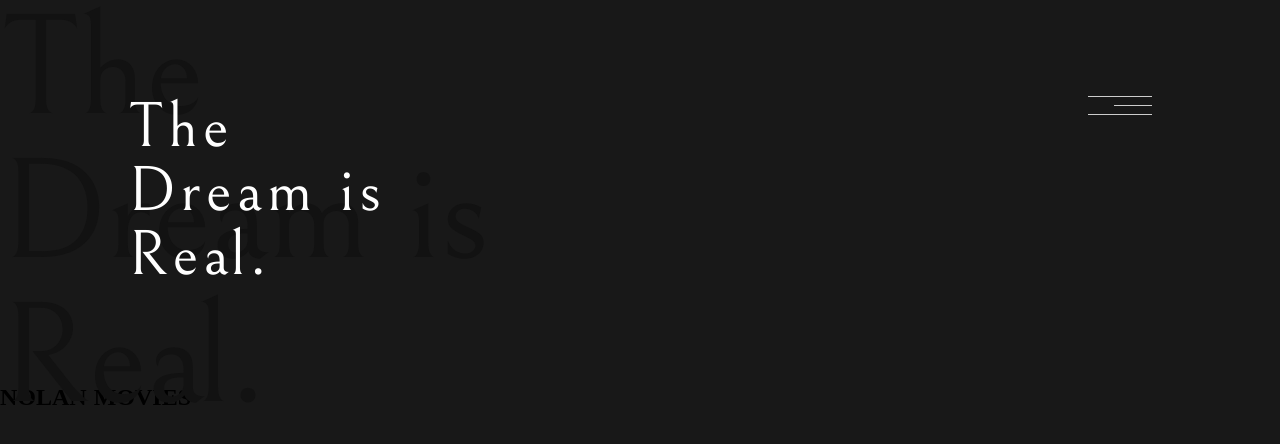
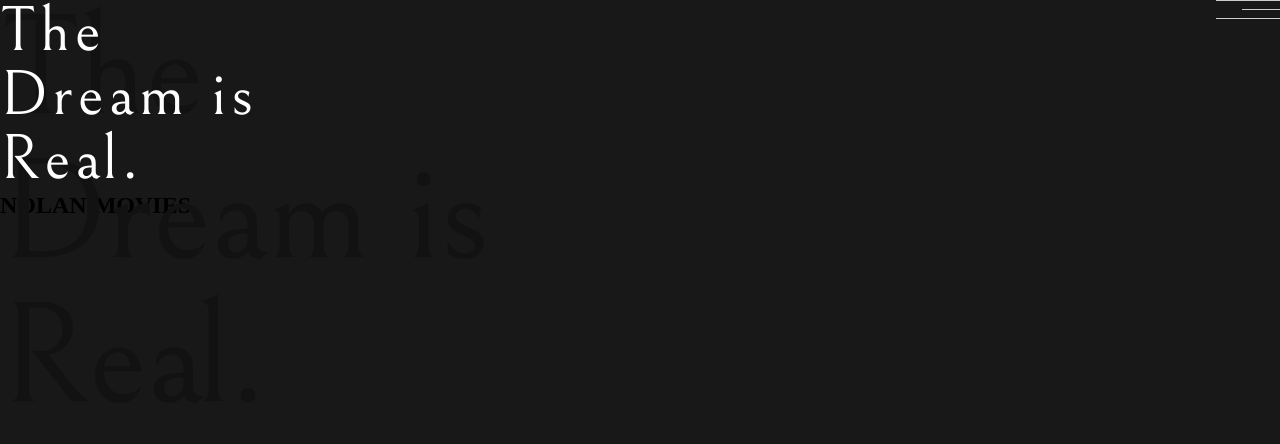
Before and after one commit to sdq-sts/nolan-movies-site, a Nuxt app: page / in a window 1280 px wide. Shown: the top 444 px of the page. Built offline with nearby package versions, Linux system fonts and the light colour scheme.

Commit message:
Better controll over the header layout

```diff
--- a/components/Base/TheHeader.vue
+++ b/components/Base/TheHeader.vue
@@ -1,5 +1,9 @@
 <template>
   <div class="site-header">
+    <h2 class="site-header__subtitle">
+      <span v-for="(word, i) in theSubtitle" :key="i">{{ word }}<br/></span>
+    </h2>
+
     <header class="header">
       <h1 class="header__title">
         <span v-for="(word, i) in theTitle" :key="i">{{ word }}<br/></span>
@@ -7,10 +11,6 @@
 
       <MenuIcon class="header__menu-icon"/>
     </header>
-
-    <h2 class="site-header__subtitle">
-      <span v-for="(word, i) in theSubtitle" :key="i">{{ word }}<br/></span>
-    </h2>
   </div>
 </template>
 
@@ -38,14 +38,11 @@ export default {
     }
   },
 
-  components: {
-    MenuIcon
-  }
+  components: { MenuIcon }
 }
 </script>
 
 <style lang="scss">
-$site-width: 80%;
 $white: #fff;
 $darkGrey: #121212;
 
@@ -65,8 +62,7 @@ $darkGrey: #121212;
 }
 
 .header {
-  width: $site-width;
-  margin: 6em auto;
+  width: 100%;
   position: relative;
 
   &__title {
```
